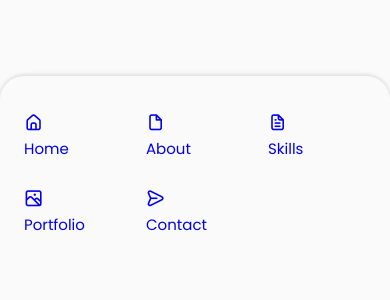
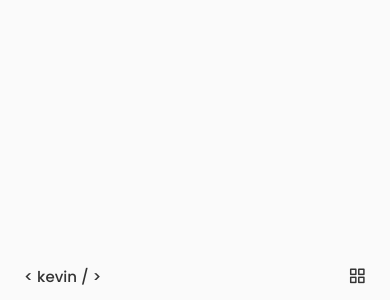
Before and after one commit to hayaman3/portfolio, a React (Create React App) app: page / in a window 390 px wide. Shown: the part 544-844 px from the top of the page. Built offline with nearby package versions, Linux system fonts and the light colour scheme.

Commit message:
fixed header component

```diff
--- a/src/assets/CSS/app.css
+++ b/src/assets/CSS/app.css
@@ -1,5 +1,4 @@
-/*=============== GOOGLE FONTS ===============*/
-@import url("https://fonts.googleapis.com/css2?family=Poppins:wght@400;500;600&display=swap");
+@import url('https://fonts.googleapis.com/css2?family=Poppins:wght@400;500;600&display=swap');
 
 :root {
   --header-height: 3rem;
@@ -138,10 +137,10 @@ img {
   margin-right: auto;
 }
 
-.grid {
+/* .grid {
   display: grid;
   gap: 1.5rem;
-}
+} */
 
 /*=============== BUTTONS ===============*/
 .button {
--- a/src/components/header/Header.jsx
+++ b/src/components/header/Header.jsx
@@ -5,7 +5,7 @@ import './header.css';
 
 function Header() {
   // toggle menu
-  const [toggle, showMenu] = useState(true);
+  const [toggle, showMenu] = useState(false);
 
   return (
     <header className="header">
@@ -16,47 +16,45 @@ function Header() {
         <div className={toggle ? 'nav-menu show-menu' : 'nav-menu'}>
           <ul className="nav-list grid">
             <li className="nav-item">
-              <a href="#home">
+              <a href="#home" className="nav-link">
                 <i className="uil uil-estate nav-icon" />
                 Home
               </a>
             </li>
 
             <li className="nav-item">
-              <a href="#about">
-                <i className="uil uil-file nav-icon" />
+              <a href="#about" className="nav-link">
+                <i className="uil uil-user nav-icon" />
                 About
               </a>
             </li>
 
             <li className="nav-item">
-              <a href="#skills">
+              <a href="#skills" className="nav-link">
                 <i className="uil uil-file-alt nav-icon" />
                 Skills
               </a>
             </li>
 
             <li className="nav-item">
-              <a href="#portfolio">
+              <a href="#portfolio" className="nav-link">
                 <i className="uil uil-scenery nav-icon" />
                 Portfolio
               </a>
             </li>
 
             <li className="nav-item">
-              <a href="#contact">
+              <a href="#contact" className="nav-link">
                 <i className="uil uil-message nav-icon" />
                 Contact
               </a>
             </li>
           </ul>
-
           <i
             className="uil uil-times nav-close"
             onClick={() => showMenu(!toggle)}
           />
         </div>
-
         <div className="nav-toggle" onClick={() => showMenu(!toggle)}>
           <i className="uil uil-apps" />
         </div>
--- a/src/components/header/header.css
+++ b/src/components/header/header.css
@@ -5,10 +5,12 @@
   left: 0;
   z-index: var(--z-fixed);
   background-color: var(--body-color);
+
+
 }
 
 .nav {
-  height: calc(var(--header-height)+1.5rem);
+  height: calc(var(--header-height) + 1.5rem);
   display: flex;
   justify-content: space-between;
   align-items: center;
@@ -36,6 +38,7 @@
   transition: .3s;
 }
 
+.nav-icon,
 .nav-close,
 .nav-toggle {
   display: none
@@ -65,12 +68,11 @@
     left: 0;
     width: 100%;
     background-color: var(--body-color);
-    padding: 2rem 1.5rem 4rem;
+    padding: 2rem 1.5rem 3rem;
     box-shadow: 0 -1px 4px rgba(0, 0, 0, 0.15);
-    border-radius: 1.5rem 1.5rem 0 0;
+    border-radius: 1.2rem 1.2rem 0 0;
     transition: .3s;
   }
-
 
   /* show menu */
   .show-menu {
@@ -81,6 +83,14 @@
     display: grid;
     grid-template-columns: repeat(3, 1fr);
     gap: 2rem;
+    /* edited */
+    justify-items: center;
+  }
+
+  .nav-icon,
+  .nav-close,
+  .nav-toggle {
+    display: block
   }
 
   .nav-icon {
@@ -106,7 +116,8 @@
   }
 
   .nav-icon,
-  .nav-close.nav-toggle {
+  .nav-close,
+  .nav-toggle {
     display: block;
   }
 }
@@ -114,7 +125,7 @@
 /* small screens */
 @media screen and (max-width:350px) {
   .nav-menu {
-    padding: 2rem .25rem 4rem;
+    padding: 2rem .25rem 3rem;
   }
 
   .nav-list {
```
